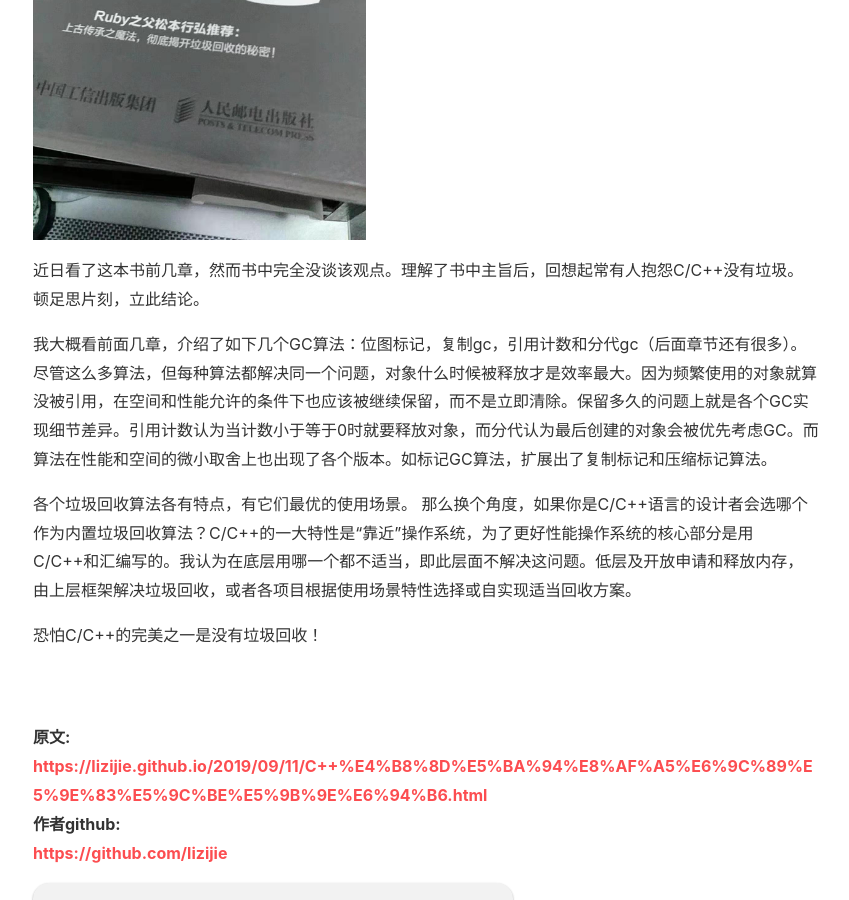
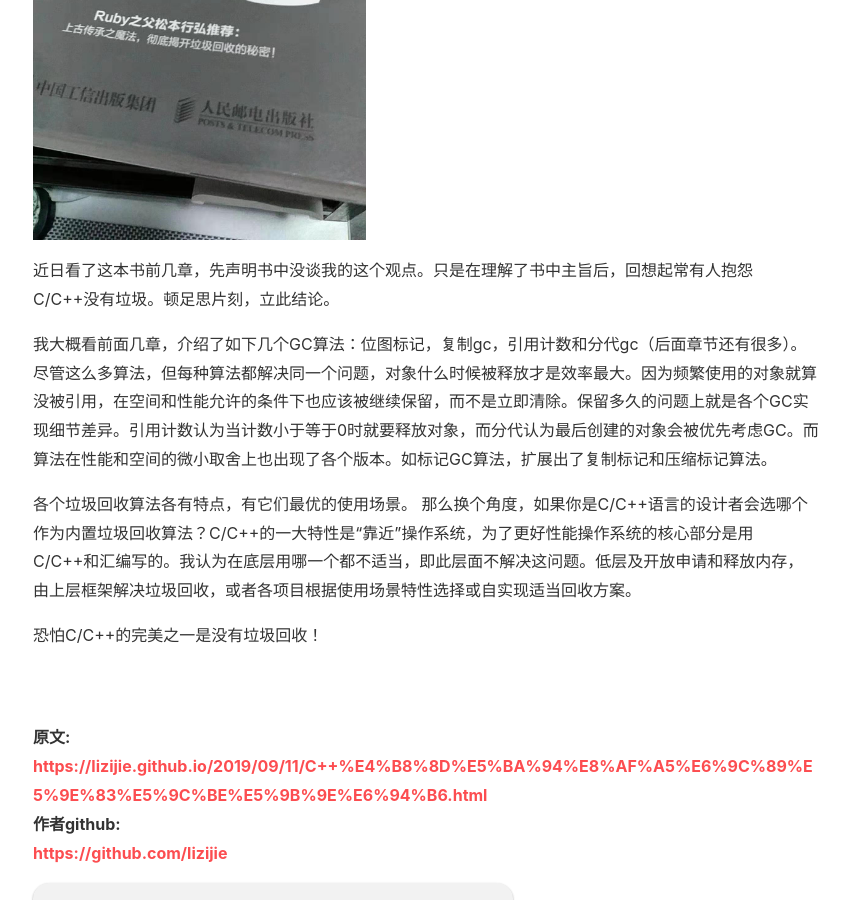
Before and after one commit to lizijie/lizijie.github.io, a Jekyll site: the page built from _posts/2019-09-11-C++不应该有垃圾回收.md, in a window 1280 px wide and 900 px high, scrolled down 672 px. Shown: the whole window, without its empty margins (214-1063 px from the left). Built offline with Jekyll 4.4.1, drawn with Linux system fonts in a browser that asks for light colours; nearby versions of some CDN libraries; comment, search, counter and statistics services are not loaded.

Commit message:
Update 2019-09-11-C++不应该有垃圾回收.md

```diff
--- a/_posts/2019-09-11-C++不应该有垃圾回收.md
+++ b/_posts/2019-09-11-C++不应该有垃圾回收.md
@@ -11,7 +11,7 @@ tags: C++ 杂谈
 
 ![](https://raw.githubusercontent.com/lizijie/lizijie.github.io/master/assets/images/2019-09-11-C%2B%2B%E4%B8%8D%E5%BA%94%E8%AF%A5%E6%9C%89%E5%9E%83%E5%9C%BE%E5%9B%9E%E6%94%B6/gc.jpg)
 
-近日看了这本书前几章，然而书中完全没谈该观点。理解了书中主旨后，回想起常有人抱怨C/C++没有垃圾。顿足思片刻，立此结论。
+近日看了这本书前几章，先声明书中没谈我的这个观点。只是在理解了书中主旨后，回想起常有人抱怨C/C++没有垃圾。顿足思片刻，立此结论。
 
 我大概看前面几章，介绍了如下几个GC算法：位图标记，复制gc，引用计数和分代gc（后面章节还有很多）。尽管这么多算法，但每种算法都解决同一个问题，对象什么时候被释放才是效率最大。因为频繁使用的对象就算没被引用，在空间和性能允许的条件下也应该被继续保留，而不是立即清除。保留多久的问题上就是各个GC实现细节差异。引用计数认为当计数小于等于0时就要释放对象，而分代认为最后创建的对象会被优先考虑GC。而算法在性能和空间的微小取舍上也出现了各个版本。如标记GC算法，扩展出了复制标记和压缩标记算法。
 
```
